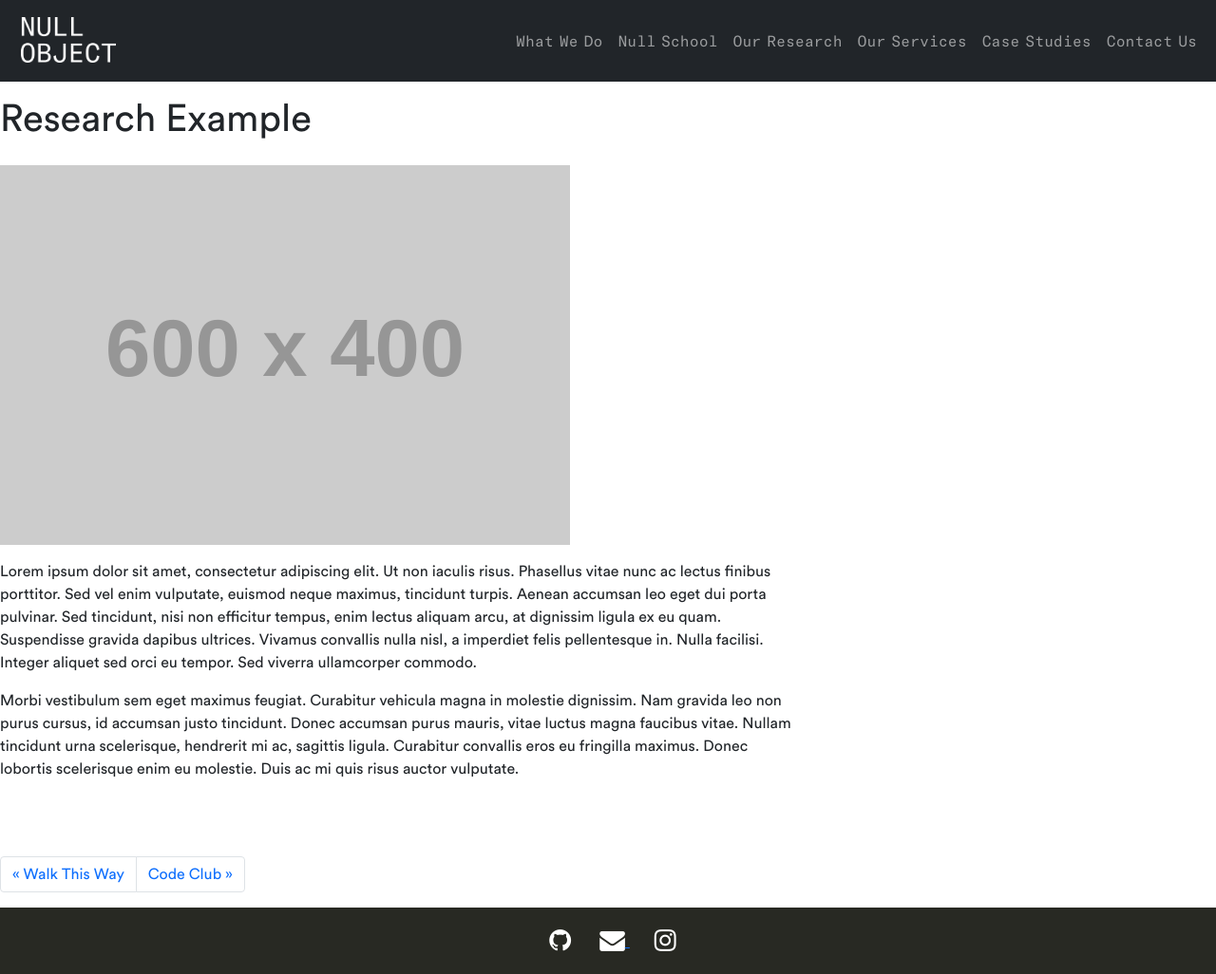
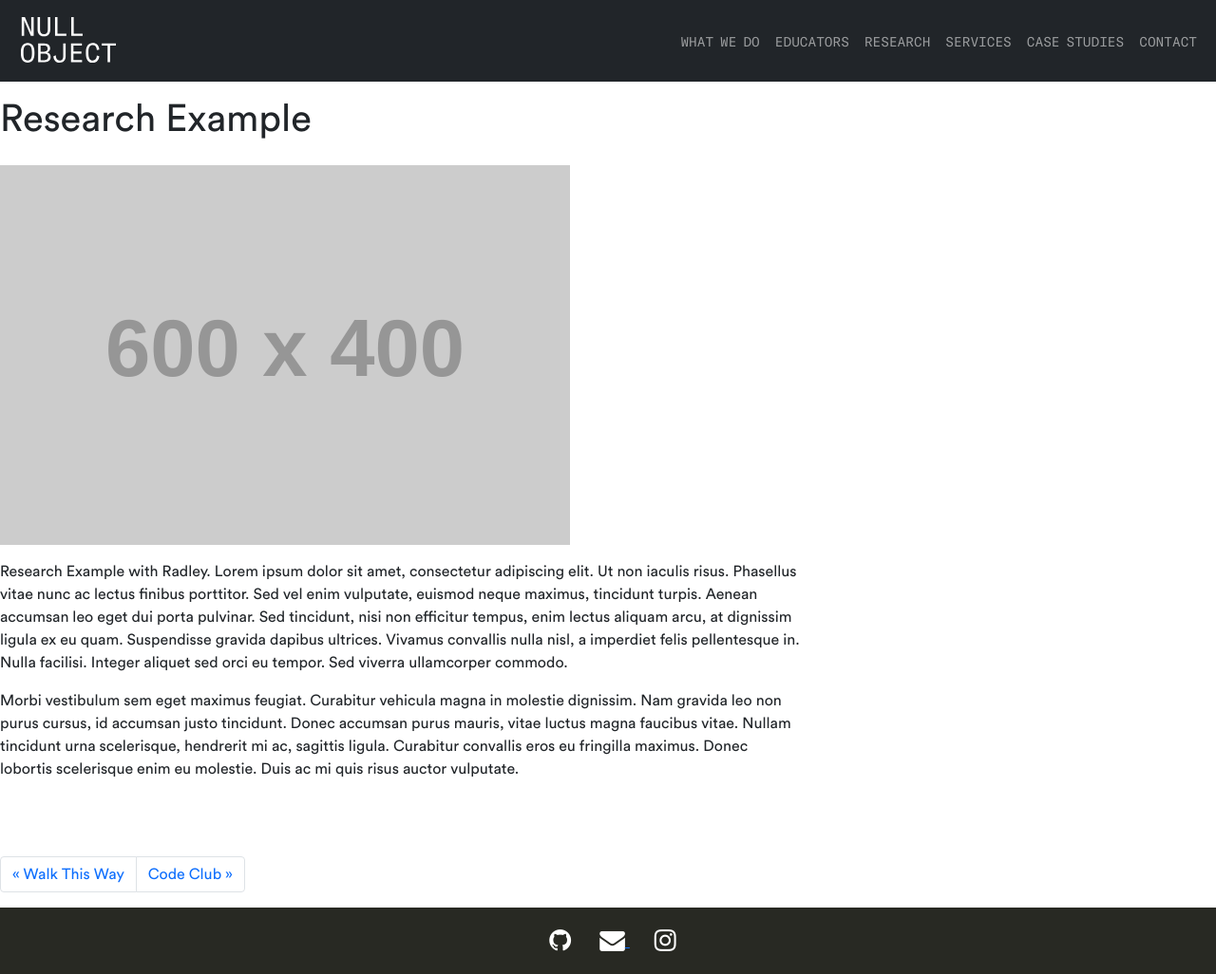
Before and after one commit to null-object-io/null-site, a Jekyll site: the page built from _posts/1111-11-11-sample-post-4.md, in a window 1280 px wide. Shown: the whole page at 95% size. Built offline with Jekyll 4.4.1, drawn with Linux system fonts in a browser that asks for light colours.

Commit message:
nav update

```diff
--- a/_includes/navigation.html
+++ b/_includes/navigation.html
@@ -9,7 +9,7 @@
 
     <a class="navbar-brand" href={{"/" | relative_url}}>
       {% if page.section != "home" %}
-        <img src= {{"/assets/images/ui/null-object-logo-stacked-white-rgb.png" | relative_url}} alt="Null Object logo" width="100">
+        <img src= {{"/assets/images/ui/null-object-logo-stacked-white-rgb.svg" | relative_url}} alt="Null Object logo" width="100">
       {% endif %}
 
     </a>
@@ -25,15 +25,15 @@
         </li>
 
         <li class="nav-item">
-          <a class="nav-link" href={{"/education/" | relative_url}} >Null School</a>
+          <a class="nav-link" href={{"/education/" | relative_url}} >Educators</a>
         </li>
 
         <li class="nav-item">
-          <a class="nav-link" href={{"/research/" | relative_url}} >Our Research</a>
+          <a class="nav-link" href={{"/research/" | relative_url}} >Research</a>
         </li>
 
         <li class="nav-item">
-          <a class="nav-link" href={{"/services/" | relative_url}} >Our Services</a>
+          <a class="nav-link" href={{"/services/" | relative_url}} >Services</a>
         </li>
 
         <li class="nav-item">
@@ -41,7 +41,7 @@
         </li>
 
         <li class="nav-item">
-          <a class="nav-link" href={{"/contact/" | relative_url}} >Contact Us</a>
+          <a class="nav-link" href={{"/contact/" | relative_url}} >Contact</a>
         </li>
 
         <!-- <li class="nav-item dropdown">
--- a/_posts/1111-11-11-sample-post-4.md
+++ b/_posts/1111-11-11-sample-post-4.md
@@ -5,6 +5,6 @@ categories: [education, research, showcase]
 image: https://placehold.co/600x400?text=image
 ---
 
-Lorem ipsum dolor sit amet, consectetur adipiscing elit. Ut non iaculis risus. Phasellus vitae nunc ac lectus finibus porttitor. Sed vel enim vulputate, euismod neque maximus, tincidunt turpis. Aenean accumsan leo eget dui porta pulvinar. Sed tincidunt, nisi non efficitur tempus, enim lectus aliquam arcu, at dignissim ligula ex eu quam. Suspendisse gravida dapibus ultrices. Vivamus convallis nulla nisl, a imperdiet felis pellentesque in. Nulla facilisi. Integer aliquet sed orci eu tempor. Sed viverra ullamcorper commodo.
+Research Example with Radley. Lorem ipsum dolor sit amet, consectetur adipiscing elit. Ut non iaculis risus. Phasellus vitae nunc ac lectus finibus porttitor. Sed vel enim vulputate, euismod neque maximus, tincidunt turpis. Aenean accumsan leo eget dui porta pulvinar. Sed tincidunt, nisi non efficitur tempus, enim lectus aliquam arcu, at dignissim ligula ex eu quam. Suspendisse gravida dapibus ultrices. Vivamus convallis nulla nisl, a imperdiet felis pellentesque in. Nulla facilisi. Integer aliquet sed orci eu tempor. Sed viverra ullamcorper commodo.
 
 Morbi vestibulum sem eget maximus feugiat. Curabitur vehicula magna in molestie dignissim. Nam gravida leo non purus cursus, id accumsan justo tincidunt. Donec accumsan purus mauris, vitae luctus magna faucibus vitae. Nullam tincidunt urna scelerisque, hendrerit mi ac, sagittis ligula. Curabitur convallis eros eu fringilla maximus. Donec lobortis scelerisque enim eu molestie. Duis ac mi quis risus auctor vulputate.
--- a/_sass/_custom.scss
+++ b/_sass/_custom.scss
@@ -59,8 +59,10 @@
 }
 
 .nav-link {
+	text-transform: uppercase;
+	font-size: 14px;
 	font-family: 'GT-America-Mono';
-	word-spacing: -.4ch;
+	word-spacing: -.2ch;
 }
 
 .card {
```
